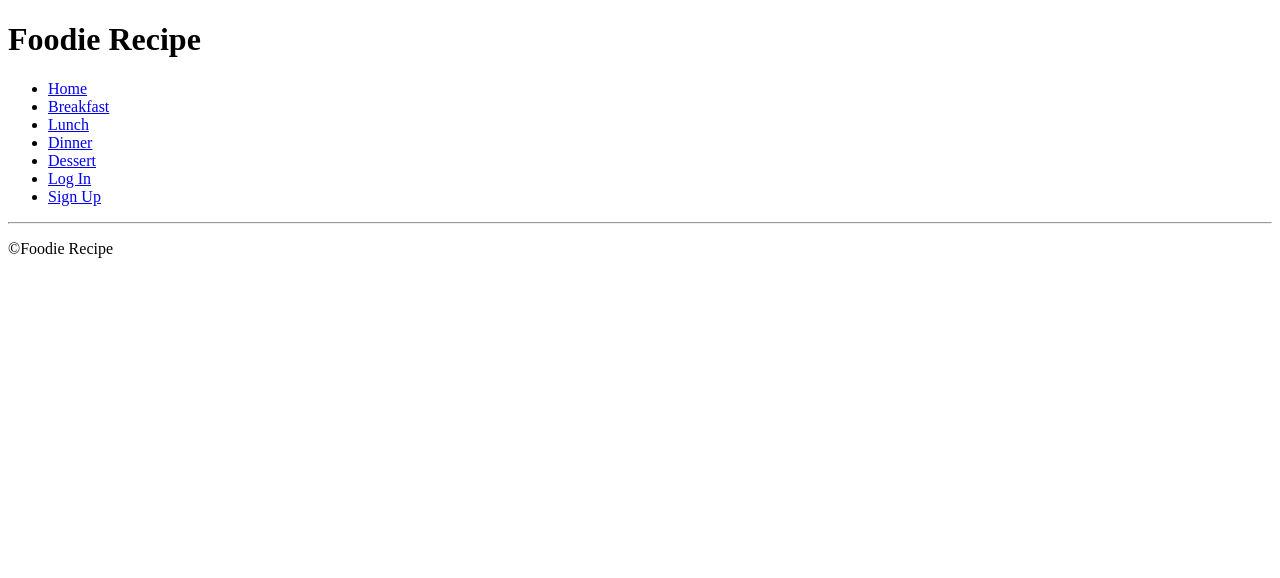
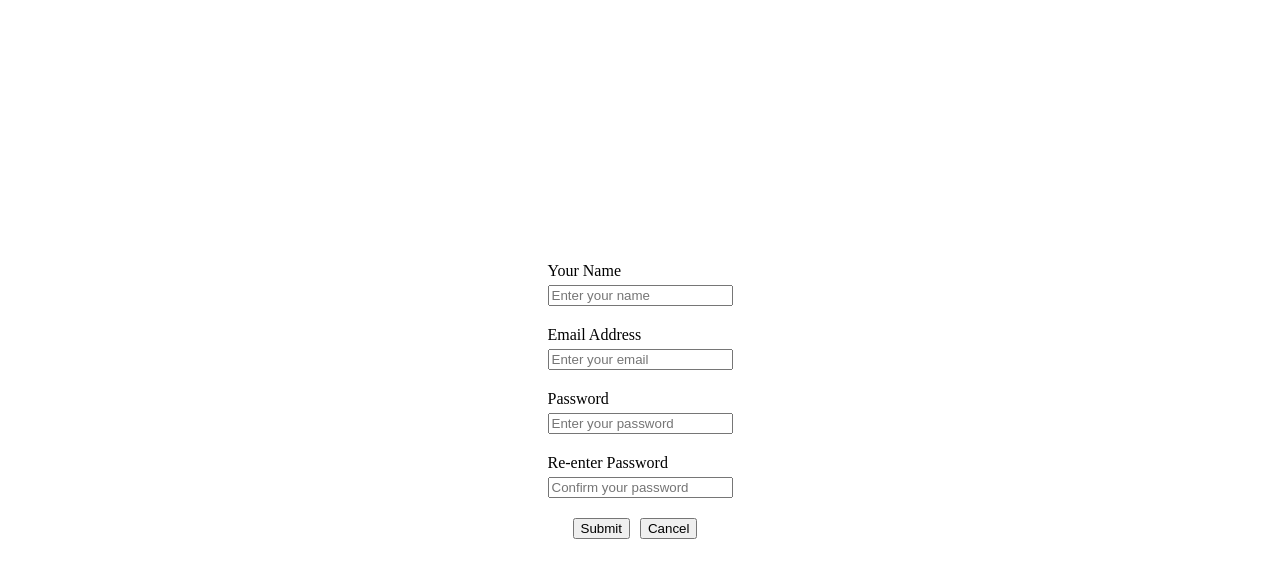
Before and after one commit to sxl7/FoodieRecipe, a React (Create React App) app in the folder client/: page / in a window 1280 px wide. Both pictures are taken after a click on the link "Sign Up". Shown: the top 578 px of the page. Built offline with nearby package versions, Linux system fonts and the light colour scheme.

Commit message:
Login and Signup

```diff
--- /dev/null
+++ b/client/src/components/Login.js
@@ -0,0 +1,32 @@
+import React from 'react'
+import '../style/Login.css'
+
+
+function Login(){
+    return (
+        <div className="login-modal">
+          <div className="modal-content">
+            <form>
+              <div className="form-group">
+                <label className="form-label">Email Address</label>
+                <input type="email" placeholder="Enter your email" />
+              </div>
+
+              <div className="form-group">
+                <label className="form-label">Password</label>
+                <input type="password" placeholder="Enter your password" />
+              </div>
+
+              <button type='submit' className='button'>
+                Submit
+              </button>
+              <button type='cancel' className='button'>
+                Cancel
+              </button>
+            </form>
+          </div>
+        </div>
+      );
+
+}
+export default Login
--- a/client/src/components/NavBar.js
+++ b/client/src/components/NavBar.js
@@ -1,20 +1,58 @@
-import React from 'react'
+import React, { useState } from 'react';
+import Login from './Login';
+import Register from './Register';
 
 function NavBar() {
+  const [viewLogin, setViewLogin] = useState(false);
+  const [viewRegister, setViewRegister] = useState(false);
+  // Function to handle login button click
+  const handleLoginClick = () => {
+    setViewLogin(true);
+  };
+
+  // Function to handle canceling login
+  const handleLoginCancel = () => {
+    setViewLogin(false);
+  };
+  // Function to handle register button click
+  const handleRegisterClick = () => {
+    setViewRegister(true);
+  };
+
+  // Function to handle canceling register
+  const handleRegisterCancel = () => {
+    setViewRegister(false);
+  };
+
   return (
     <nav>
-        <ul>
-            <li><a href="#">Home</a></li>
-            <li><a href="#"> Breakfast</a></li>
-            <li><a href="#"> Lunch</a></li>
-            <li><a href="#"> Dinner</a></li>
-            <li><a href="#">Dessert</a></li>
-            <li><a href="#"> Log In</a></li>
-            <li><a href="#">Sign Up</a></li>
-        </ul>
-        <hr></hr>
+      <ul>
+        <li><a href="#">Home</a></li>
+        <li><a href="#">Breakfast</a></li>
+        <li><a href="#">Lunch</a></li>
+        <li><a href="#">Dinner</a></li>
+        <li><a href="#">Dessert</a></li>
+        <li><a href onClick={handleLoginClick}>Log In</a></li>
+        {/* Separate modal for login */}
+        {viewLogin && (
+          <div className="loginModal">
+            <div className="modalContent">
+              <Login onCancel={handleLoginCancel} />
+            </div>
+          </div>
+        )}
+        <li><a href onClick={handleRegisterClick}>Sign Up</a></li>
+        {viewRegister && (
+          <div className="loginModal">
+            <div className="modalContent">
+              <Register onCancel={handleRegisterCancel} />
+            </div>
+          </div>
+        )}
+      </ul>
+      <hr />
     </nav>
-  )
+  );
 }
 
-export default NavBar
+export default NavBar;
--- /dev/null
+++ b/client/src/components/Register.js
@@ -0,0 +1,39 @@
+import React from 'react'
+
+function Register(){
+    return (
+        <div className="login-modal">
+          <div className="modal-content">
+            <form>
+            <div className="form-group">
+                <label className="form-label">Your Name</label>
+                <input type="name" placeholder="Enter your name" />
+              </div>
+              <div className="form-group">
+                <label className="form-label">Email Address</label>
+                <input type="email" placeholder="Enter your email" />
+              </div>
+
+              <div className="form-group">
+                <label className="form-label">Password</label>
+                <input type="password" placeholder="Enter your password" />
+              </div>
+
+              <div className="form-group">
+                <label className="form-label">Re-enter Password</label>
+                <input type="password" placeholder="Confirm your password" />
+              </div>
+
+              <button type='submit' className='button'>
+                Submit
+              </button>
+              <button type='cancel' className='button'>
+                Cancel
+              </button>
+            </form>
+          </div>
+        </div>
+      );
+
+}
+export default Register
--- /dev/null
+++ b/client/src/style/Login.css
@@ -0,0 +1,41 @@
+.loginModal {
+    position: fixed;
+    top: 50%;
+    left: 50%;
+    transform: translate(-50%, -50%);
+    width: 100%;
+    height: 100%;
+    background: white;
+    display: flex;
+    align-items: center;
+    text-align: center;
+    justify-content: center;
+  }
+
+  .form-group {
+    margin-bottom: 20px;
+  }
+
+  .form-label {
+    display: block;
+    margin-bottom: 5px;
+    text-align: left;
+    font: weight 300px;
+  }
+  .login {
+    background-color: rgb(255, 255, 255);
+    padding: 75px;
+    border-radius: 5px;
+    max-width: 400px;
+  }
+  .login input[type="text"],
+  .login input[type="password"] {
+    width: 130%;
+    margin-left: -15%;
+  }
+  .login .form-label {
+    margin-left: -35px;
+  }
+  .button{
+    margin-right: 10px;
+  }
```
